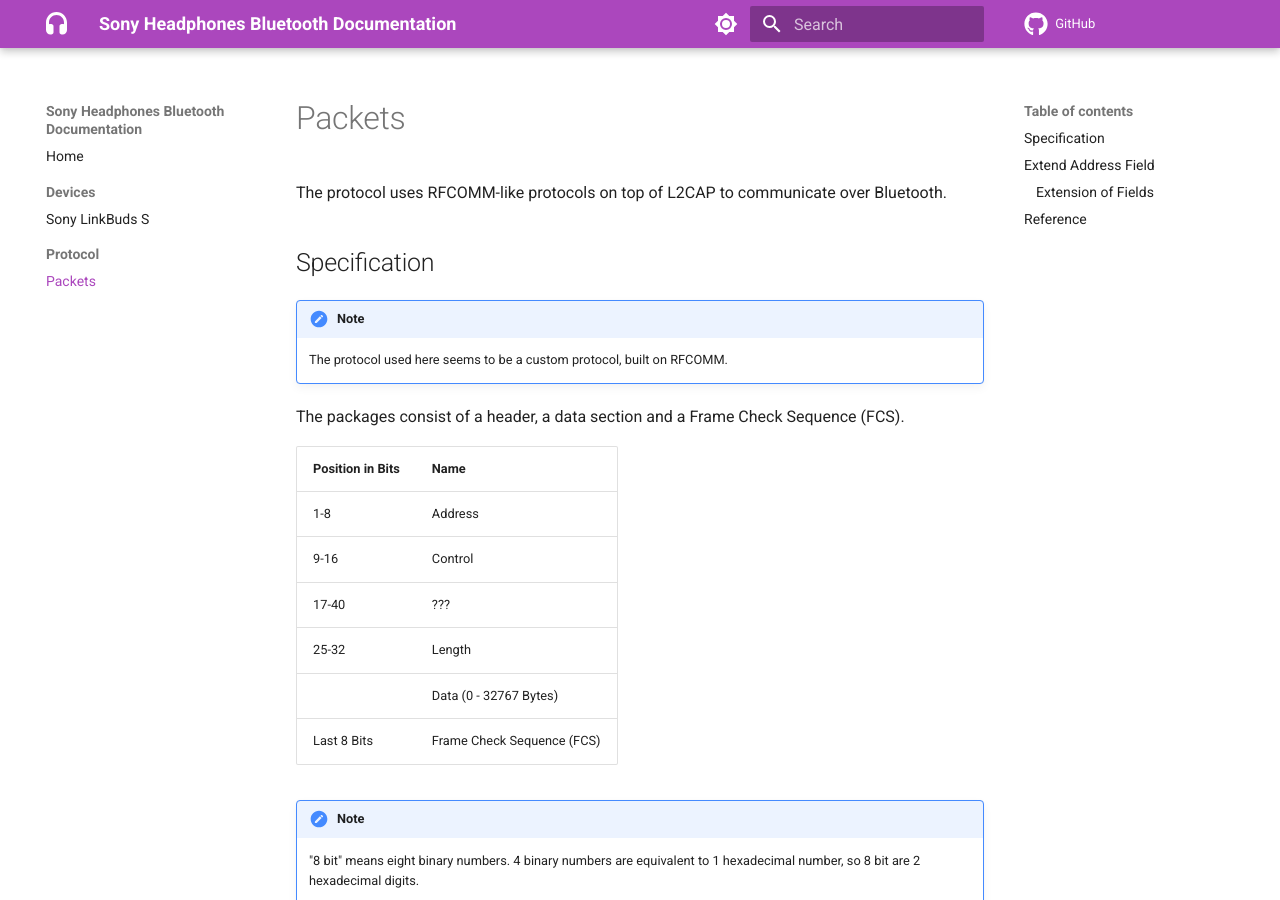
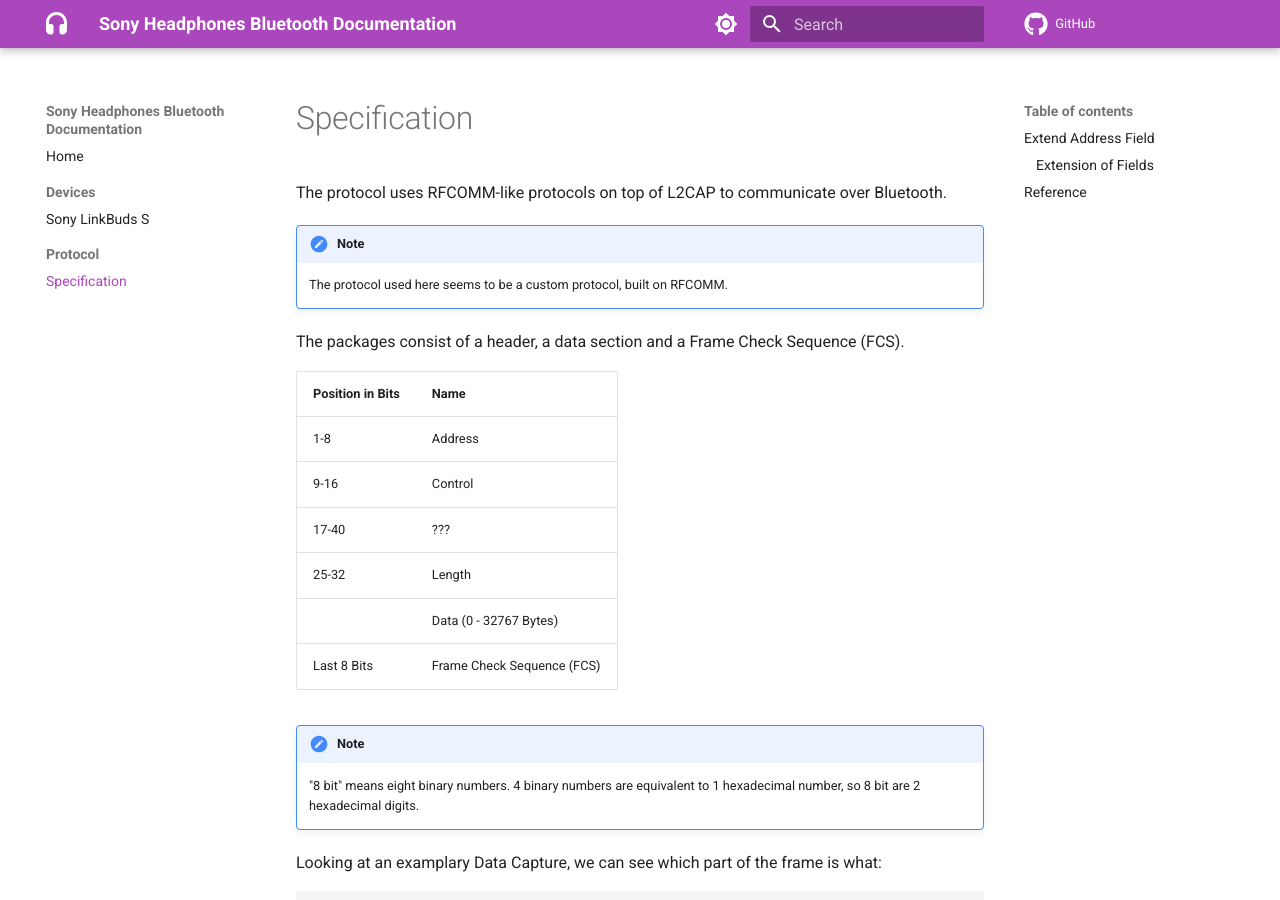
Before and after one commit to ohm-app/sony-headphones-bluetooth-documentation, an MkDocs documentation site: the page built from docs/Protocol/Specification.md, in a window 1280 px wide and 900 px high. Built offline with MkDocs 1.6.1 and Material for MkDocs 9.7.7, drawn with Linux system fonts in a browser that asks for light colours; comment, search, counter and statistics services are not loaded.

Commit message:
Refactor protocol specification to use custom protocol over RFCOMM

```diff
--- a/docs/Protocol/Specification.md
+++ b/docs/Protocol/Specification.md
@@ -1,8 +1,6 @@
-# Packets
+# Specification
 
 The protocol uses RFCOMM-like protocols on top of L2CAP to communicate over Bluetooth.
-
-## Specification
 
 !!!note
     The protocol used here seems to be a custom protocol, built on RFCOMM.
```
